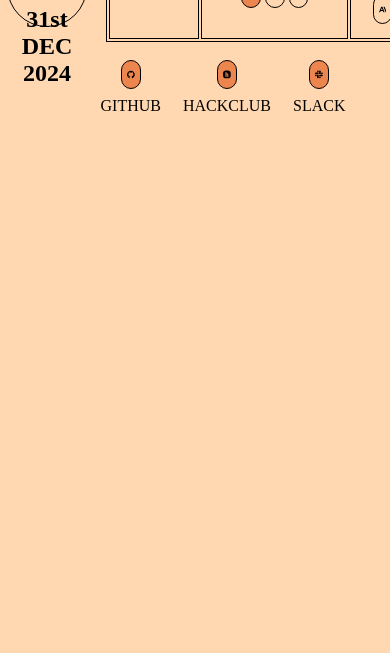
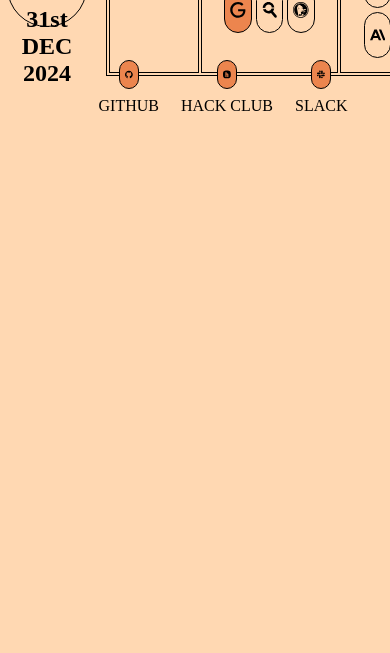
Before and after one commit to ms7ru/NEW-TAB, a plain HTML site: page index.html in a window 390 px wide. Shown: the part 191-844 px from the top of the page. Drawn offline with Linux system fonts and the light colour scheme; a web font is replaced by a local one.

Commit message:
fixed speeling...

```diff
--- a/assets/files/style.css
+++ b/assets/files/style.css
@@ -172,7 +172,7 @@
         width: 90vw;
     }
 
-    #search-icon, .search-icon-options, {
+    #search-icon, .search-icon-options {
         width: 4vw;
         height: 4vh;
     }
--- a/index.html
+++ b/index.html
@@ -76,7 +76,7 @@
                     GITHUB
                 </td>
                 <td>
-                    HACKCLUB
+                    HACK CLUB
                 </td>
                 <td>
                     SLACK
```
